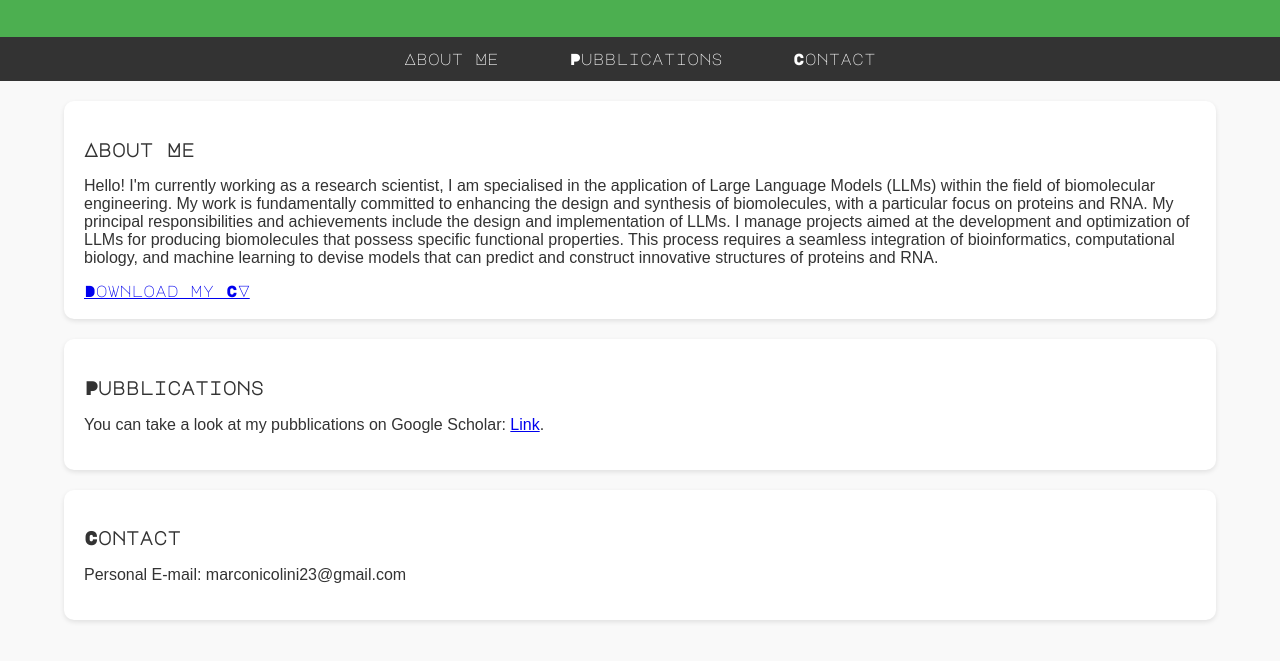
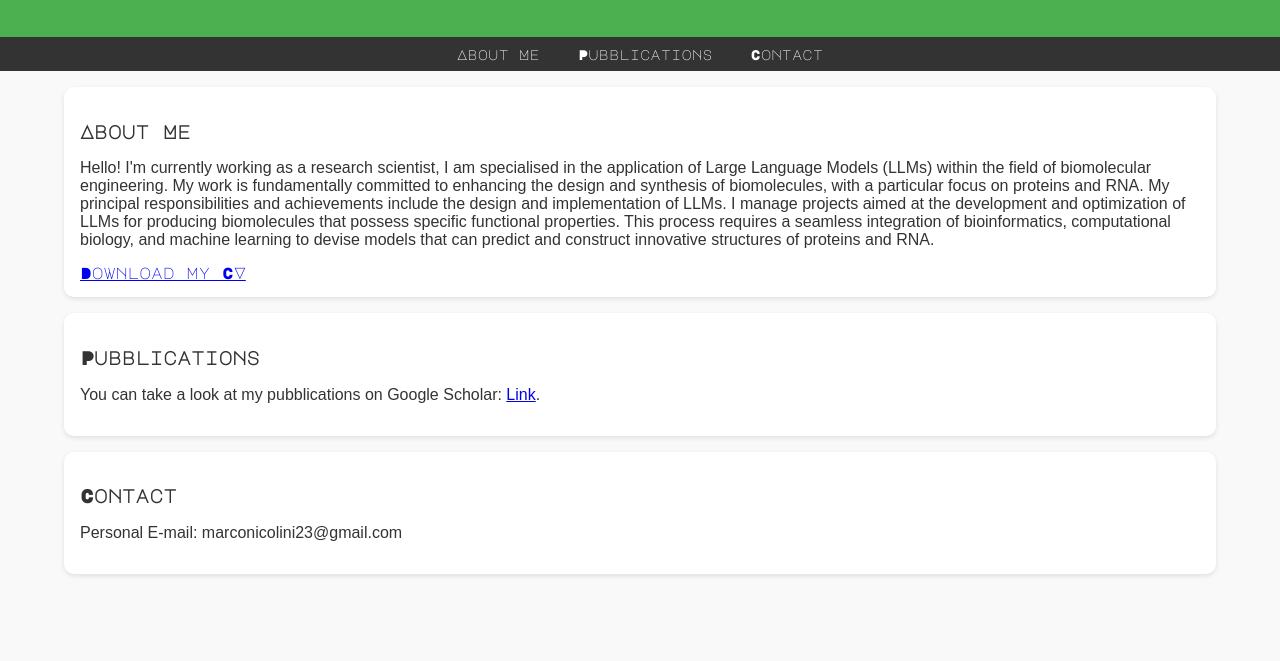
Before and after one commit to NicoRota-0/NicoRota-0.github.io, a plain HTML site: page index.html in a window 1280 px wide. Shown: the part 67-728 px from the top of the page. Drawn offline with Linux system fonts and the light colour scheme; a script that the page names is missing.

Commit message:
Update styles.css

```diff
--- a/styles.css
+++ b/styles.css
@@ -1,26 +1,29 @@
-/* Ensure full-page responsiveness and no horizontal scroll */
-* {
+/* Apply box-sizing globally */
+*, *::before, *::after {
     box-sizing: border-box;
 }
 
+/* Prevent horizontal scroll */
 html, body {
     margin: 0;
     padding: 0;
-    overflow-x: hidden; /* Prevent horizontal overflow */
+    overflow-x: hidden;
+    width: 100%;
 }
 
+/* Body font and background */
 body {
     font-family: 'Major Mono Display', monospace;
     color: #333;
     background-color: #f9f9f9;
-    max-width: 100%;
 }
 
+/* Paragraphs use readable font */
 p {
     font-family: Arial, sans-serif;
 }
 
-/* Header */
+/* Header full width */
 header {
     background-color: #4CAF50;
     color: white;
@@ -29,7 +32,7 @@ header {
     width: 100%;
 }
 
-/* Navigation */
+/* Navigation responsive */
 nav {
     background-color: #333;
     width: 100%;
@@ -40,43 +43,49 @@ nav ul {
     padding: 0;
     margin: 0;
     display: flex;
-    flex-wrap: wrap; /* Make nav wrap on small screens */
+    flex-wrap: wrap;
     justify-content: center;
 }
 
 nav ul li {
-    margin: 0 15px;
+    margin: 0 5px;
 }
 
 nav ul li a {
     color: white;
     text-decoration: none;
-    padding: 14px 20px;
+    padding: 10px 14px;
     display: block;
+    font-size: 14px;
 }
 
 nav ul li a:hover {
     background-color: #575757;
 }
 
-/* Sections */
+/* Responsive sections */
 section {
-    padding: 20px;
-    margin: 20px auto;
+    padding: 1rem;
+    margin: 1rem auto;
     border-radius: 10px;
     background-color: white;
     box-shadow: 0 2px 5px rgba(0,0,0,0.1);
-    max-width: 90vw; /* Avoid overflowing */
+    max-width: 100%;
+    width: 90%;
     word-wrap: break-word;
 }
 
-/* Footer (if used) */
+/* Optional: make images, if any, responsive */
+img {
+    max-width: 100%;
+    height: auto;
+}
+
+/* Optional footer */
 footer {
     text-align: center;
     padding: 10px 0;
     background-color: #333;
     color: white;
-    position: absolute;
-    bottom: 0;
     width: 100%;
 }
```
